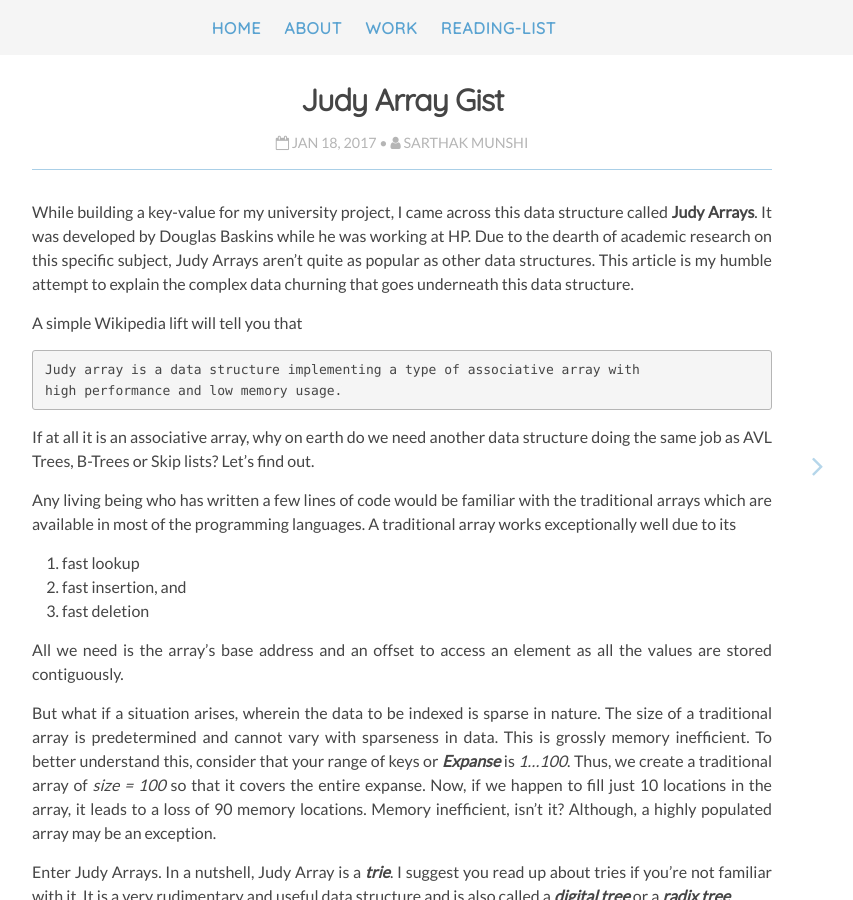
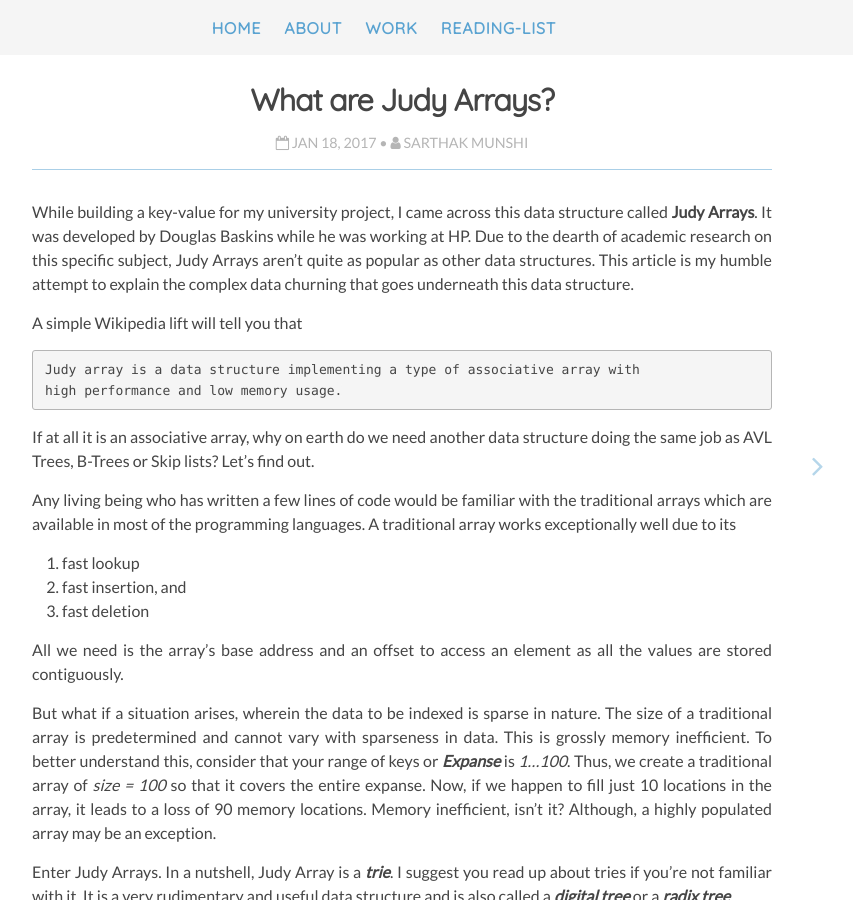
Before and after one commit to lprimeroo/saruftw.github.io.old, a Jekyll site: the page built from blogs/_posts/2017-01-18-judy-arrays.md, in a window 1280 px wide and 900 px high. Shown: the whole window, without its empty margins (238-1091 px from the left). Built offline with Jekyll 4.4.1, drawn with Linux system fonts in a browser that asks for light colours; nearby versions of some CDN libraries; comment, search, counter and statistics services are not loaded; grey boxes are pictures that could not be loaded.

Commit message:
Changed judy blog post name

```diff
--- a/blogs/_posts/2017-01-18-judy-arrays.md
+++ b/blogs/_posts/2017-01-18-judy-arrays.md
@@ -1,6 +1,6 @@
 ---
 layout: post
-title: Judy Array Gist
+title: What are Judy Arrays?
 description: "What is a Judy Array? What does it do? How fast is it?"
 author: Sarthak Munshi
 tags: core-cs data-structures judy-arrays database
```
Also changed, not shown: other parts of blogs/_posts/2017-01-18-judy-arrays.md (+1 -2 lines).
